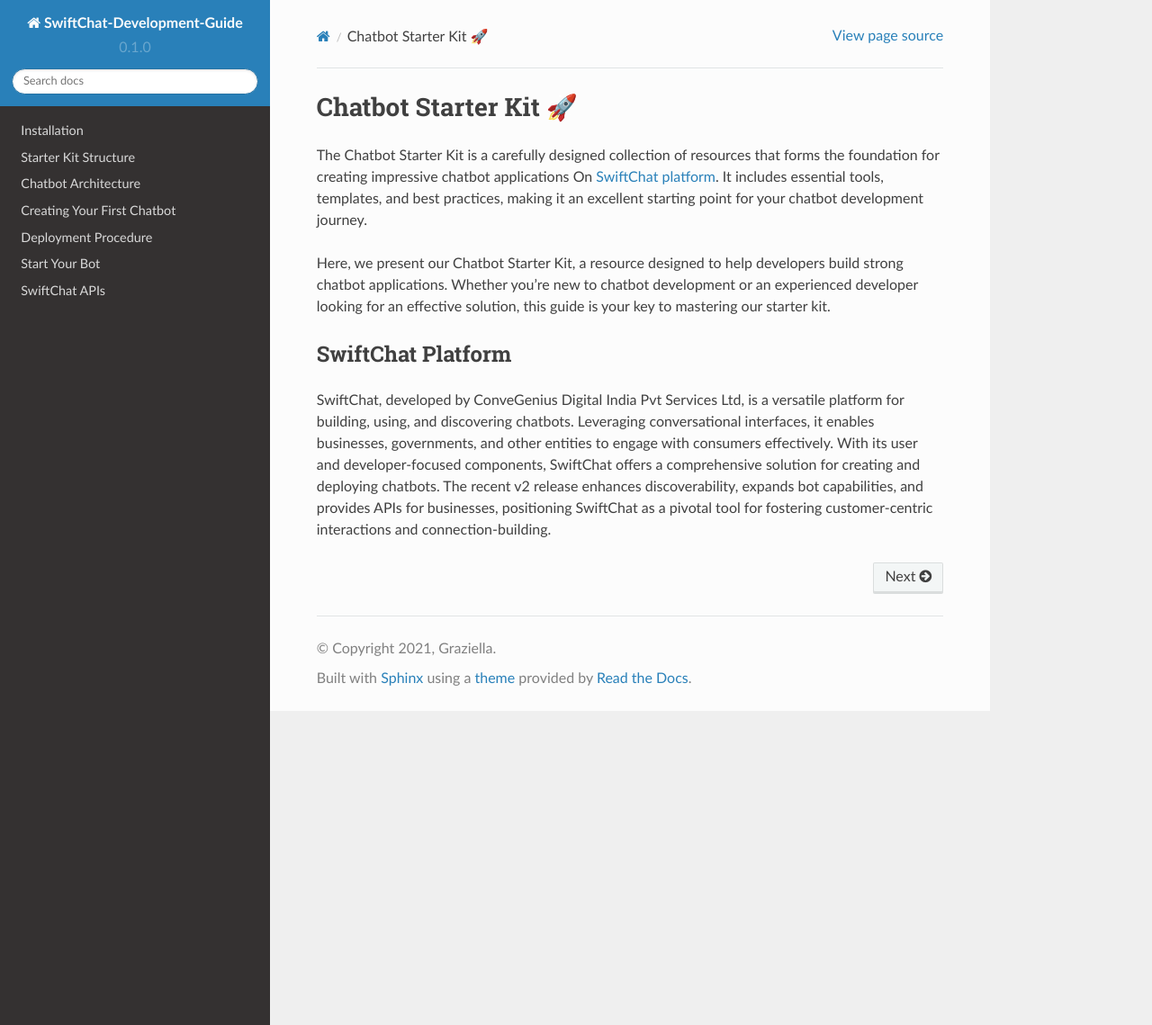
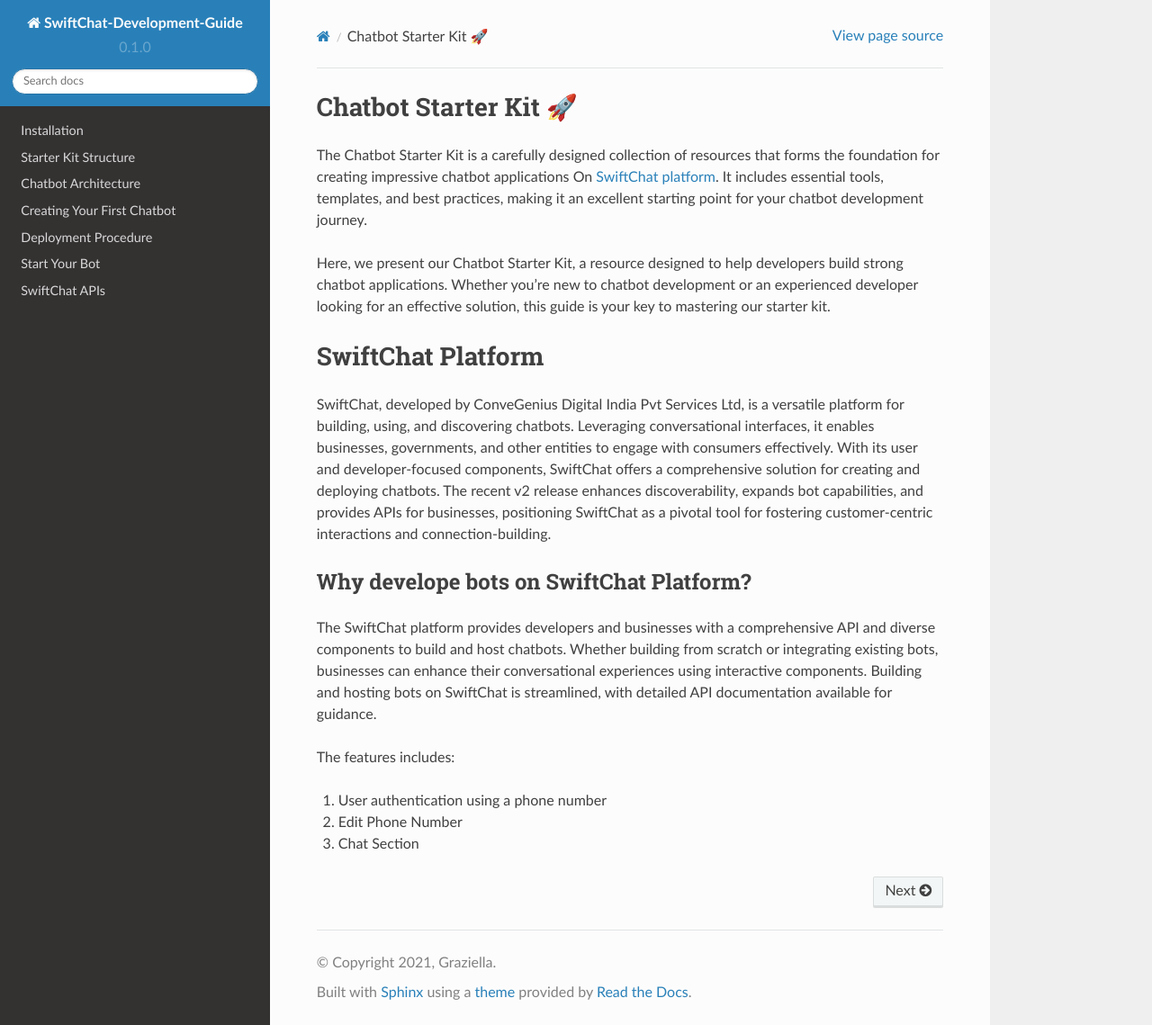
Before and after one commit to Priyanka-sharma181/Chatbot-Development-Guide, a Sphinx documentation site: the page built from docs/source/index.rst, in a window 1280 px wide and 1139 px high. Shown: the whole window at 90% size. Built offline with Sphinx 7.4.7 and the Read the Docs theme 2.0.0, drawn with Linux system fonts in a browser that asks for light colours.

Commit message:
folder restructure

```diff
--- a/docs/source/index.rst
+++ b/docs/source/index.rst
@@ -6,8 +6,19 @@
 Here, we present our Chatbot Starter Kit, a resource designed to help developers build strong chatbot applications. Whether you're new to chatbot development or an experienced developer looking for an effective solution, this guide is your key to mastering our starter kit.
 
 SwiftChat Platform
+====================
+SwiftChat, developed by ConveGenius Digital India Pvt Services Ltd, is a versatile platform for building, using, and discovering chatbots. Leveraging conversational interfaces, it enables businesses, governments, and other entities to engage with consumers effectively. With its user and developer-focused components, SwiftChat offers a comprehensive solution for creating and deploying chatbots. The recent v2 release enhances discoverability, expands bot capabilities, and provides APIs for businesses, positioning SwiftChat as a pivotal tool for fostering customer-centric interactions and connection-building.
+
+Why develope bots on SwiftChat Platform?
 ------------------------
-SwiftChat, developed by ConveGenius Digital India Pvt Services Ltd, is a versatile platform for building, using, and discovering chatbots. Leveraging conversational interfaces, it enables businesses, governments, and other entities to engage with consumers effectively. With its user and developer-focused components, SwiftChat offers a comprehensive solution for creating and deploying chatbots. The recent v2 release enhances discoverability, expands bot capabilities, and provides APIs for businesses, positioning SwiftChat as a pivotal tool for fostering customer-centric interactions and connection-building.
+The SwiftChat platform provides developers and businesses with a comprehensive API and diverse components to build and host chatbots. Whether building from scratch or integrating existing bots, businesses can enhance their conversational experiences using interactive components. Building and hosting bots on SwiftChat is streamlined, with detailed API documentation available for guidance.
+
+The features includes:
+
+1. User authentication using a phone number
+2. Edit Phone Number
+3. Chat Section
+
 
 .. toctree::
    :hidden:
```
